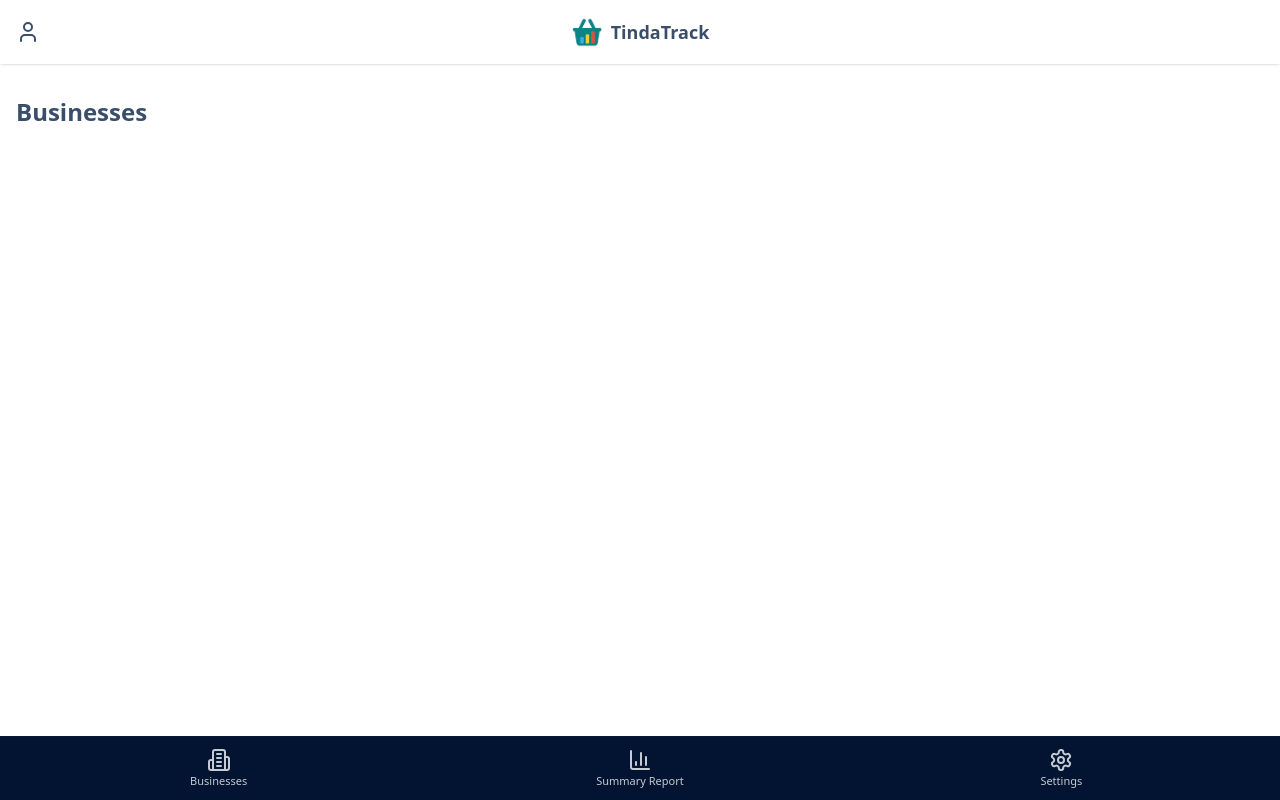
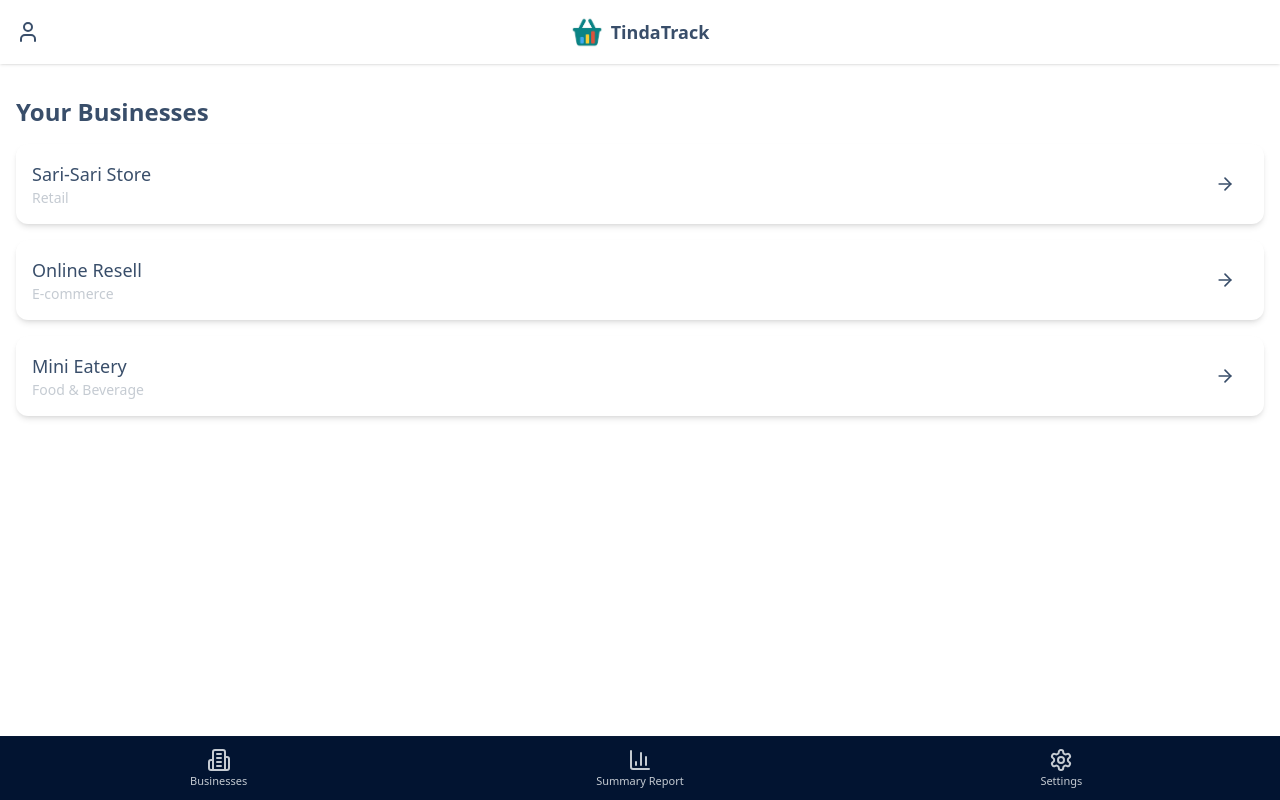
Before and after one commit to trosales22/tindatrack-core, a React (Vite) app: page / in a window 1280 px wide. Built offline with nearby package versions, Linux system fonts and the light colour scheme; no server answers.

Commit message:
Setup BusinessDetail page

```diff
--- a/src/App.tsx
+++ b/src/App.tsx
@@ -6,6 +6,7 @@ import { ToastContainer } from "react-toastify";
 import "react-toastify/dist/ReactToastify.css";
 import Homepage from "pages/Home";
 import NotFound from "components/NotFound";
+import BusinessDetailPage from "pages/BusinessDetail";
 
 function App() {
   return (
@@ -13,6 +14,7 @@ function App() {
       <Routes>
         <Route path="/login" element={<LoginPage />} />
         <Route path="/" element={<Homepage />} />
+        <Route path="/businesses/:id" element={<BusinessDetailPage />} />
 
         <Route path="*" element={<NotFound />} />
       </Routes>
--- a/src/components/Layout.tsx
+++ b/src/components/Layout.tsx
@@ -1,15 +1,19 @@
-import Wrapper from "./Wrapper";
+import React from "react";
+import Header from "./Header";
 
 interface LayoutProps {
-    children: React.ReactNode;
+  children: React.ReactNode;
 }
 
 const Layout = ({ children }: LayoutProps) => {
-    return (
-        <Wrapper>
-            {children}
-        </Wrapper>
-    );
-}
+  return (
+    <div className="flex flex-col h-screen">
+      <Header />
+      <main className="flex-1 overflow-y-auto mt-20 p-4">
+      {children}
+      </main>
+    </div>
+  );
+};
 
 export default Layout;
--- a/src/components/modules/BusinessSection.tsx
+++ b/src/components/modules/BusinessSection.tsx
@@ -1,9 +1,43 @@
 import React from "react";
+import { ArrowRight } from "lucide-react";
+import { useNavigate } from "react-router-dom";
+
+const businesses = [
+  { id: 1, name: "Sari-Sari Store", type: "Retail" },
+  { id: 2, name: "Online Resell", type: "E-commerce" },
+  { id: 3, name: "Mini Eatery", type: "Food & Beverage" },
+];
 
 const BusinessSection: React.FC = () => {
-    return (
-        <h1 className="text-xl sm:text-2xl font-semibold">Businesses</h1>
-    )
-}
+  const navigate = useNavigate();
+
+  return (
+    <>
+      <h1 className="text-xl sm:text-2xl font-semibold mb-4">Your Businesses</h1>
+
+      <div className="space-y-4">
+        {businesses.map((business) => (
+            <div
+            key={business.id}
+            className="w-full bg-white shadow-md rounded-xl p-4 flex justify-between items-center hover:shadow-lg transition cursor-pointer"
+            onClick={() => navigate(`/businesses/${business.id}`)}
+            >
+            <div>
+                <h2 className="text-lg font-medium text-base-content">{business.name}</h2>
+                <p className="text-sm text-neutral-content">{business.type}</p>
+            </div>
+
+            <button
+                className="btn btn-sm btn-ghost"
+                onClick={() => navigate(`/businesses/${business.id}`)}
+            >
+                <ArrowRight className="w-5 h-5" />
+            </button>
+            </div>
+        ))}
+      </div>
+    </>
+  );
+};
 
 export default BusinessSection;
--- /dev/null
+++ b/src/pages/BusinessDetail.tsx
@@ -0,0 +1,95 @@
+import React from "react";
+import { useParams, Link } from "react-router-dom";
+import {
+  ArrowLeft,
+  BarChart2,
+  FileText,
+  ShoppingCart,
+  DollarSign,
+  Store,
+} from "lucide-react";
+import Layout from "components/Layout";
+
+const BusinessDetailPage: React.FC = () => {
+  const { id } = useParams<{ id: string }>();
+
+  const business = {
+    id,
+    name: "Sari-Sari Store",
+    type: "Retail",
+    owner: "Juan Dela Cruz",
+    status: "Active",
+    createdAt: "2024-05-01",
+    salesToday: 1250,
+    totalInventoryItems: 38,
+    totalInvestments: 5000,
+    profitLossThisMonth: 950,
+  };
+
+  return (
+    <Layout>
+        <div className="container px-3 sm:px-6 mx-auto">
+            <Link to="/" className="text-sm text-primary flex items-center gap-1 mb-4 hover:underline">
+                <ArrowLeft className="w-4 h-4" /> Back to Businesses
+            </Link>
+
+            <div className="bg-white dark:bg-base-200 shadow-md rounded-2xl p-4 flex flex-col sm:flex-row items-center sm:items-start gap-4 mb-6">
+                <div className="bg-primary text-white p-4 rounded-full shadow-lg">
+                <Store className="w-10 h-10" />
+                </div>
+                <div className="text-center sm:text-left">
+                <h1 className="text-2xl font-bold">{business.name}</h1>
+                <p className="text-sm text-neutral-content mt-1">Type: {business.type}</p>
+                <p className="text-sm text-neutral-content">Owner: {business.owner}</p>
+                <p className="text-sm text-neutral-content">Status: {business.status}</p>
+                <p className="text-sm text-neutral-content">Started on: {business.createdAt}</p>
+                </div>
+            </div>
+
+            <div className="grid grid-cols-1 sm:grid-cols-2 gap-4">
+                <div className="card bg-base-100 shadow-md rounded-xl p-4">
+                <div className="flex items-center gap-4">
+                    <ShoppingCart className="text-primary w-6 h-6" />
+                    <div>
+                    <p className="font-semibold">Sales Today</p>
+                    <p className="text-sm text-neutral-content">₱{business.salesToday.toLocaleString()}</p>
+                    </div>
+                </div>
+                </div>
+
+                <div className="card bg-base-100 shadow-md rounded-xl p-4">
+                <div className="flex items-center gap-4">
+                    <FileText className="text-info w-6 h-6" />
+                    <div>
+                    <p className="font-semibold">Inventory Items</p>
+                    <p className="text-sm text-neutral-content">{business.totalInventoryItems} items</p>
+                    </div>
+                </div>
+                </div>
+
+                <div className="card bg-base-100 shadow-md rounded-xl p-4">
+                <div className="flex items-center gap-4">
+                    <DollarSign className="text-success w-6 h-6" />
+                    <div>
+                    <p className="font-semibold">Total Investments</p>
+                    <p className="text-sm text-neutral-content">₱{business.totalInvestments.toLocaleString()}</p>
+                    </div>
+                </div>
+                </div>
+
+                <div className="card bg-base-100 shadow-md rounded-xl p-4">
+                <div className="flex items-center gap-4">
+                    <BarChart2 className="text-warning w-6 h-6" />
+                    <div>
+                    <p className="font-semibold">Profit/Loss (This Month)</p>
+                    <p className="text-sm text-neutral-content">₱{business.profitLossThisMonth.toLocaleString()}</p>
+                    </div>
+                </div>
+                </div>
+            </div>
+        </div>
+    </Layout>
+  );
+};
+
+export default BusinessDetailPage;
--- a/src/pages/Home.tsx
+++ b/src/pages/Home.tsx
@@ -1,7 +1,7 @@
 import React, { lazy, Suspense, useState } from "react";
 import { Building2, BarChart3, Settings } from "lucide-react"
 import { Dock } from "components/ui/components";
-import Header from "components/Header";
+import Layout from "components/Layout";
 
 const BusinessSection = lazy(() => import("components/modules/BusinessSection"));
 const SummaryReportSection = lazy(() => import("components/modules/SummaryReportSection"));
@@ -44,18 +44,14 @@ const Homepage: React.FC = () => {
     ];
 
     return (
-        <div className="flex flex-col h-screen">
-            <Header />
+        <Layout>
+            <Suspense fallback={<div>Loading...</div>}>
+                {renderSection()}
+            </Suspense>
 
-            <div className="flex-1 mt-20 p-4">
-                <Suspense fallback={<div>Loading...</div>}>
-                    {renderSection()}
-                </Suspense>
-
-                <Dock buttons={buttons} className="mt-8" />
-            </div>
-        </div>
-  );
+            <Dock buttons={buttons} className="mt-8" />
+        </Layout>
+    );
 };
 
 export default Homepage;
```
